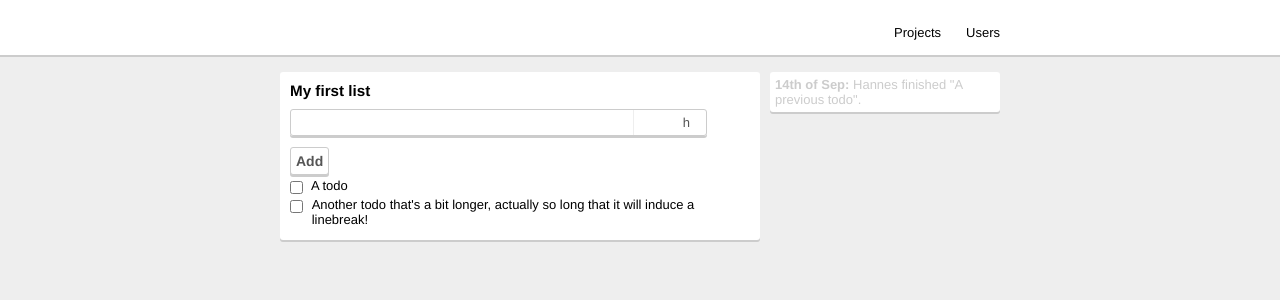
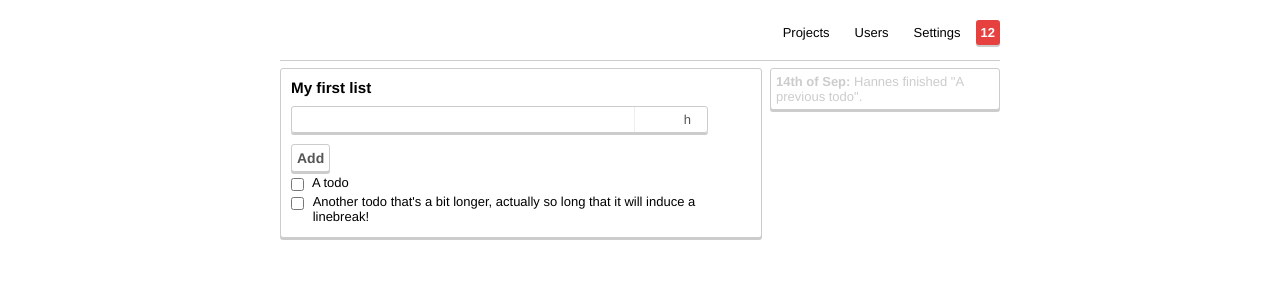
Before and after one commit to hesselbom/pyject, a Django app: template templates/projects/project.html in a window 1280 px wide. Shown: the top 300 px of the page. Run offline with Django 3.2, Linux system fonts and the light colour scheme; the template is opened without the code that fills it, so the values that code supplies are empty.

Commit message:
Some design changes

```diff
--- a/pyject/static/style.css
+++ b/pyject/static/style.css
@@ -2,16 +2,14 @@
 body {
     font-size: 13px;
     font-family: helvetica;
-    background: #eee;
+    background: #fff;
     margin: 0;
     overflow: hidden;
 }
 
 header {
 	width: 100%;
-	background: #fff;
-	border-bottom: 2px solid #ccc;
-	padding: 15px 0;
+	padding: 15px 0 0;
 }
 
 header h1 {
@@ -49,6 +47,8 @@ header ul li {
 .content {
 	width: 720px;
 	margin: 15px auto;
+	border-top: 1px solid #ccc;
+	padding: 7px 0;
 }
 
 .grey-theme {
@@ -83,14 +83,15 @@ input[type=submit], input[type=button], button {
 	font-weight: bold;
 	color: #555;
 	background: #fff;
+	border: 1px solid #ccc;
 	padding: 5px;
-	border: 1px solid #ccc;
 	box-shadow: 0 2px 0 #ccc;
 	margin-top: 1px;
 }
 
 /* All rounded */
 .rounded { border-radius: 3px; box-shadow: 0 2px 0 #ccc; }
+.border { border: 1px solid #ccc;}
 input { border-radius: 3px; }
 
 .warning {
@@ -178,7 +179,7 @@ input { border-radius: 3px; }
 
 .log-box {
 	float: left;
-	width: 220px;
+	width: 218px;
 	padding: 5px;
 	background: #fff;
 	color: #ccc;
@@ -217,3 +218,15 @@ input { border-radius: 3px; }
 .align-right {
 	text-align: right;
 }
+
+/* Notifications */
+
+.notification-alert {
+	float: right;
+	background: #e6413f;
+	color: #fff;
+	font-weight: bold;
+	padding: 5px;
+	margin: 5px 0 0 15px;
+	cursor: pointer;
+}
--- a/templates/base.html
+++ b/templates/base.html
@@ -12,9 +12,11 @@
             <div class="wrapper">
                 <h1>{% block heading %}Pyject{% endblock %}</h1>
 
+                <div class="notification-alert rounded">12</div>
                 <ul>
                     <li>Projects</li>
                     <li>Users</li>
+                    <li>Settings</li>
                 </ul>
                 <div style="clear: both;"></div>
             </div>
--- a/templates/projects/project.html
+++ b/templates/projects/project.html
@@ -6,7 +6,7 @@
 
 {% block content %}
 <div class="list-wrapper">
-    <div class="list-box rounded">
+    <div class="list-box rounded border">
         <h3>My first list</h3>
         <form>
             <div class="add-task rounded">
@@ -26,7 +26,7 @@
         </ul>
     </div>
 </div>
-<div class="log-box rounded">
+<div class="log-box rounded border">
     <strong>14th of Sep:</strong> Hannes finished "A previous todo".
 </div>
 {% endblock %}
```
Also changed, not shown: projects/models.py (+8 -0 lines), 1 other file.
